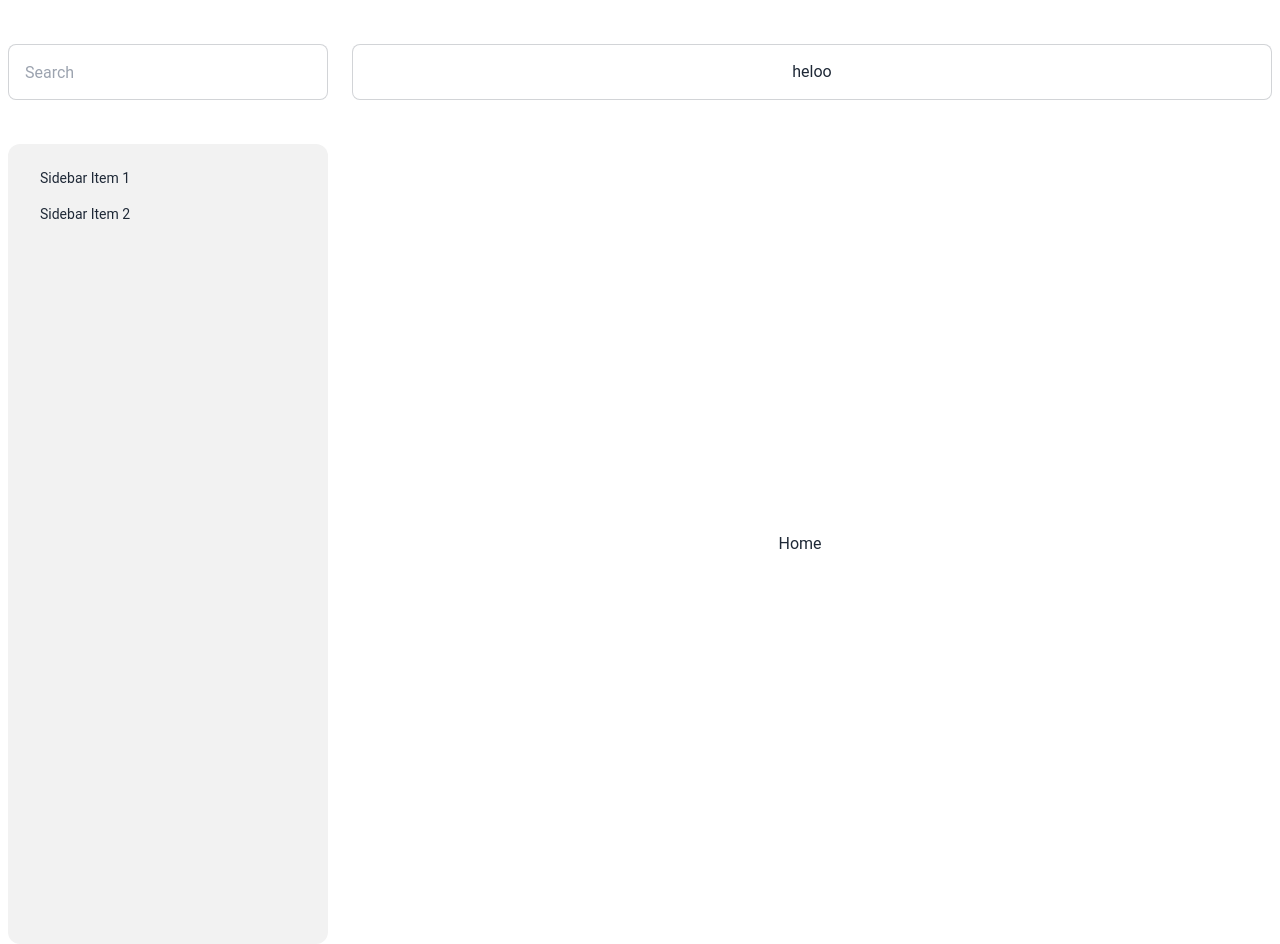
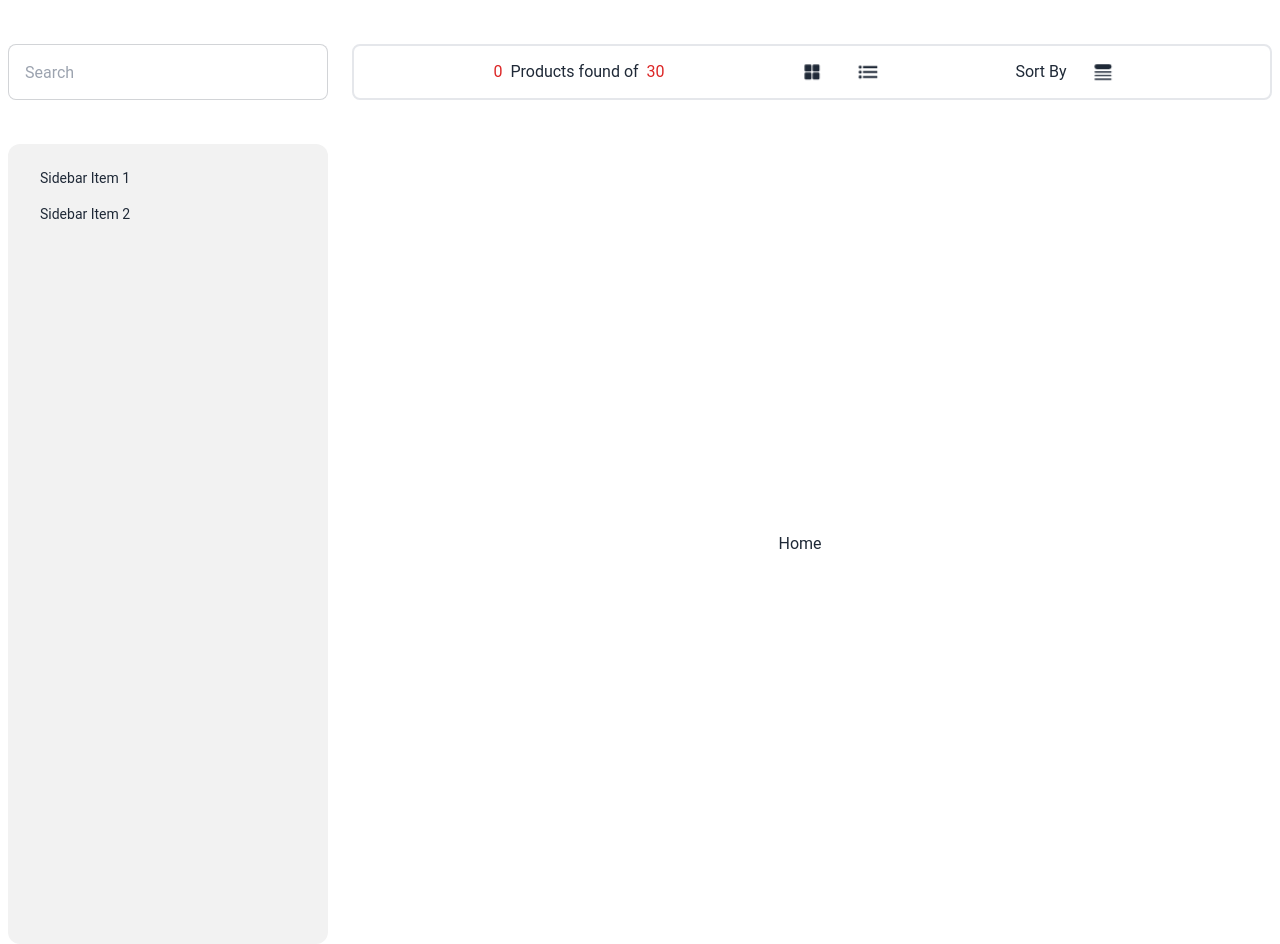
Before and after one commit to mahmoodiftee/Devtown-Task, a React (Vite) app: page / in a window 1280 px wide. Built offline with nearby package versions, Linux system fonts and the light colour scheme.

Commit message:
design done for filtering

```diff
--- a/package.json
+++ b/package.json
@@ -14,6 +14,7 @@
     "match-sorter": "^6.3.1",
     "react": "^18.2.0",
     "react-dom": "^18.2.0",
+    "react-icons": "^4.12.0",
     "react-router-dom": "^6.21.0",
     "sort-by": "^1.2.0"
   },
--- a/src/Components/Navbar/Navbar.jsx
+++ b/src/Components/Navbar/Navbar.jsx
@@ -1,12 +1,34 @@
+import { IoGrid, IoListSharp } from "react-icons/io5";
+import { HiQueueList } from "react-icons/hi2";
 const Navbar = () => {
     return (
         <div className="navbar p-0 justify-between rounded-xl bg-base-100">
             <input type="text" placeholder="Search" className="input input-bordered h-14 w-32 md:w-80" />
 
-            <div className="ml-6 h-14 input  input-bordered rounded-lg px-4 justify-end flex-auto">
+            <div className="ml-6 h-14 border-2 rounded-lg px-4 justify-end flex-auto">
                 <label htmlFor="my-drawer-2" className="btn btn-primary drawer-button lg:hidden">Open drawer</label>
                 <div className="hidden md:flex justify-evenly items-center w-full h-10">
-                    heloo
+                    <div className="flex gap-2">
+                        <span className="text-red-600">0</span>Products found of <span className="text-red-600">30</span>
+                    </div>
+                    <div className="flex gap-2">
+                        <div className="btn btn-circle text-lg btn-ghost ">
+                            <IoGrid />
+                        </div>
+                        <div className="btn text-2xl btn-circle btn-ghost">
+                            <IoListSharp />
+                        </div>
+                    </div>
+                    <div className="flex gap-2 items-center">
+                        Sort By
+                        <div className="dropdown dropdown-end">
+                            <div tabIndex={0} role="button" className="btn btn-circle text-2xl btn-ghost m-1"><HiQueueList /></div>
+                            <ul tabIndex={0} className="dropdown-content z-[1] menu p-2 shadow bg-base-100 rounded-box w-52">
+                                <li><a>Item 1</a></li>
+                                <li><a>Item 2</a></li>
+                            </ul>
+                        </div>
+                    </div>
                 </div>
             </div>
         </div >
```
Also changed, not shown: 1 other file (tests, documents, lock files or other folders).
